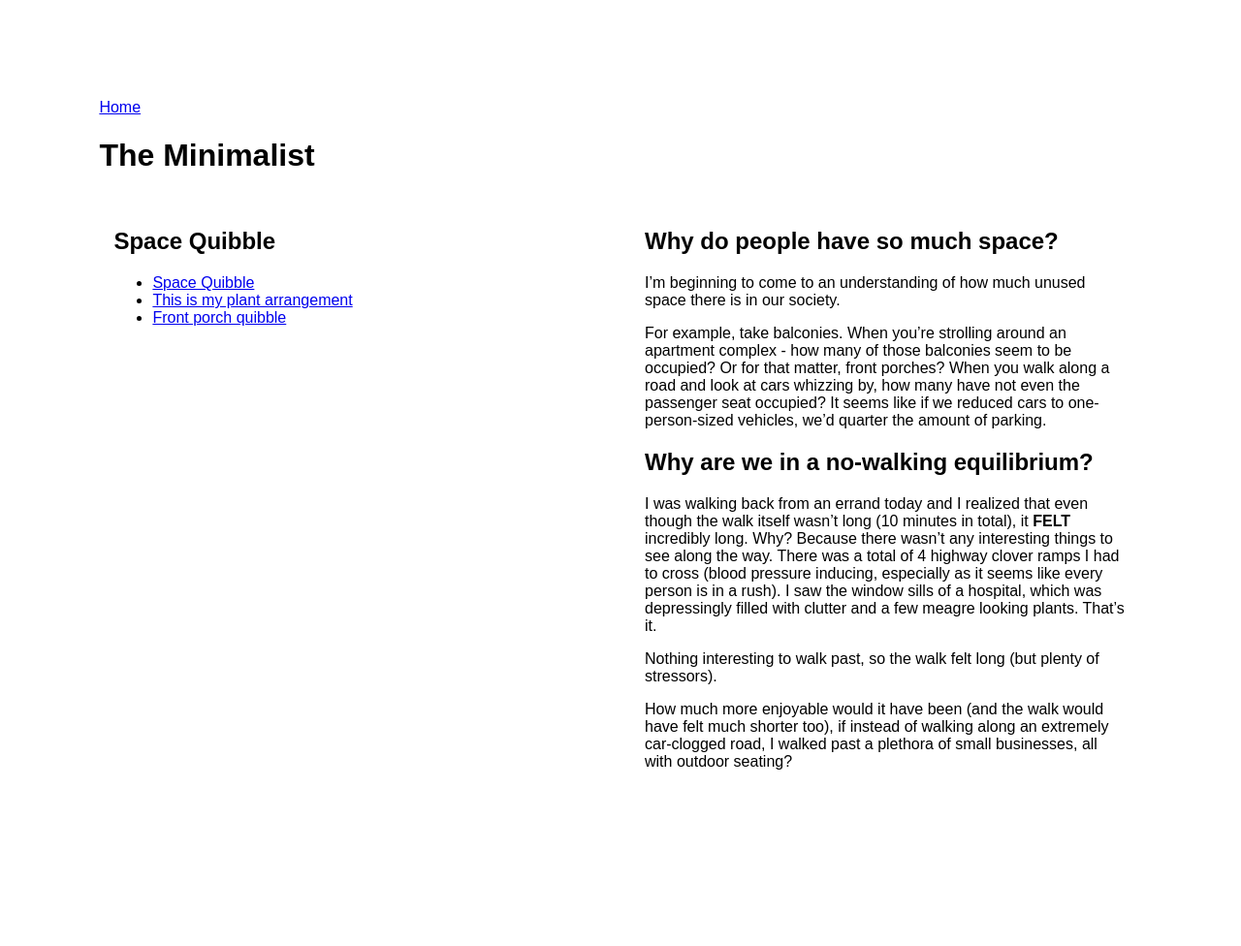
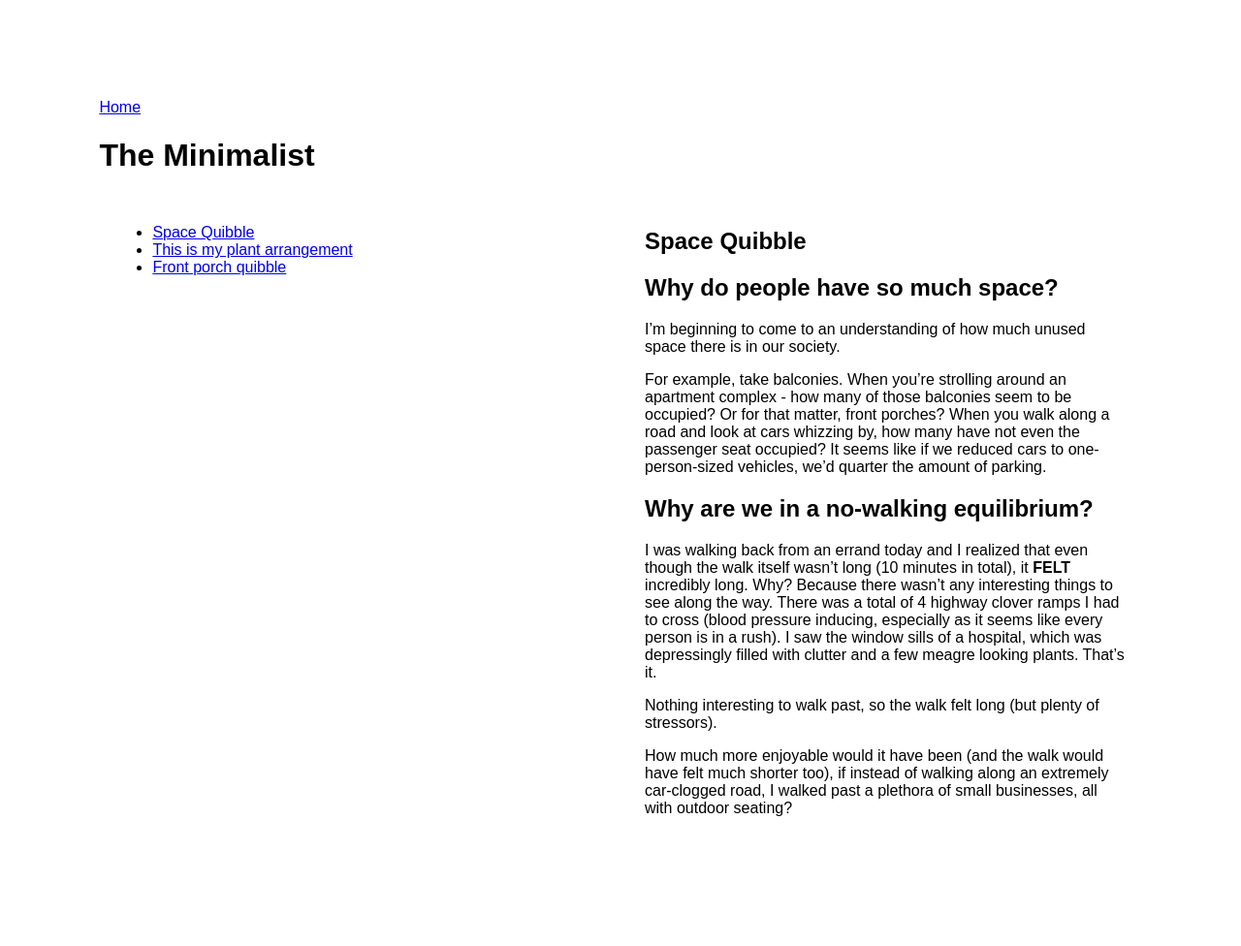
Before and after one commit to heyluney/heyluney.github.io, a Jekyll site: the page built from _posts/2025-12-02-space-quibble.md, in a window 1280 px wide. Shown: the whole page at 97% size. Built offline with Jekyll 4.4.1, drawn with Linux system fonts in a browser that asks for light colours; our own code applies the rules of GitHub Pages for plain Markdown files; before the commit the page ends 928 px from its top, so only the background shows below that.

Commit message:
Update default.html

```diff
--- a/_layouts/default.html
+++ b/_layouts/default.html
@@ -15,7 +15,6 @@
 
 <div class="container">
   <div class="column">
-    <h2>{{page.title}}</h2>
     <ul>
       {% for post in site.posts %}
         <li>
@@ -26,6 +25,7 @@
   </div>
 
   <div class="column">
+     <h2>{{page.title}}</h2>
      <section>{{content}}</section>
   </div>
 </div>
```
